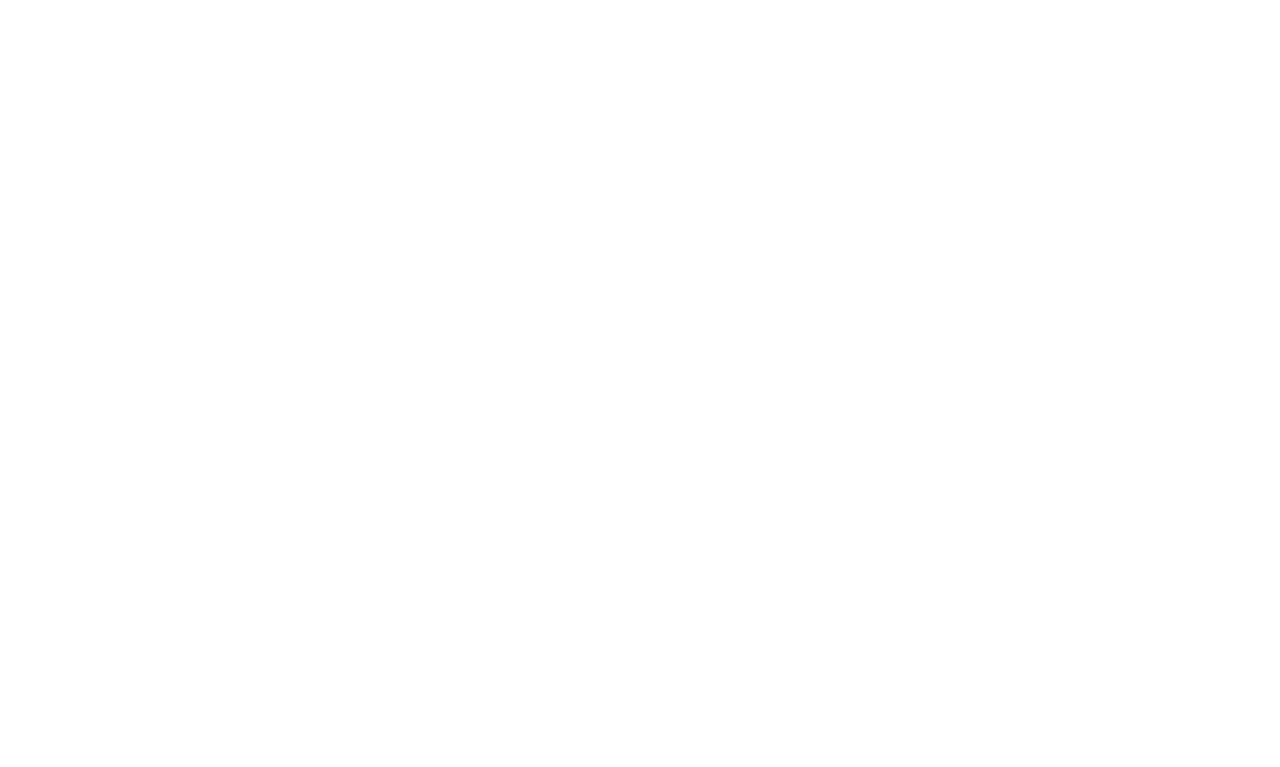
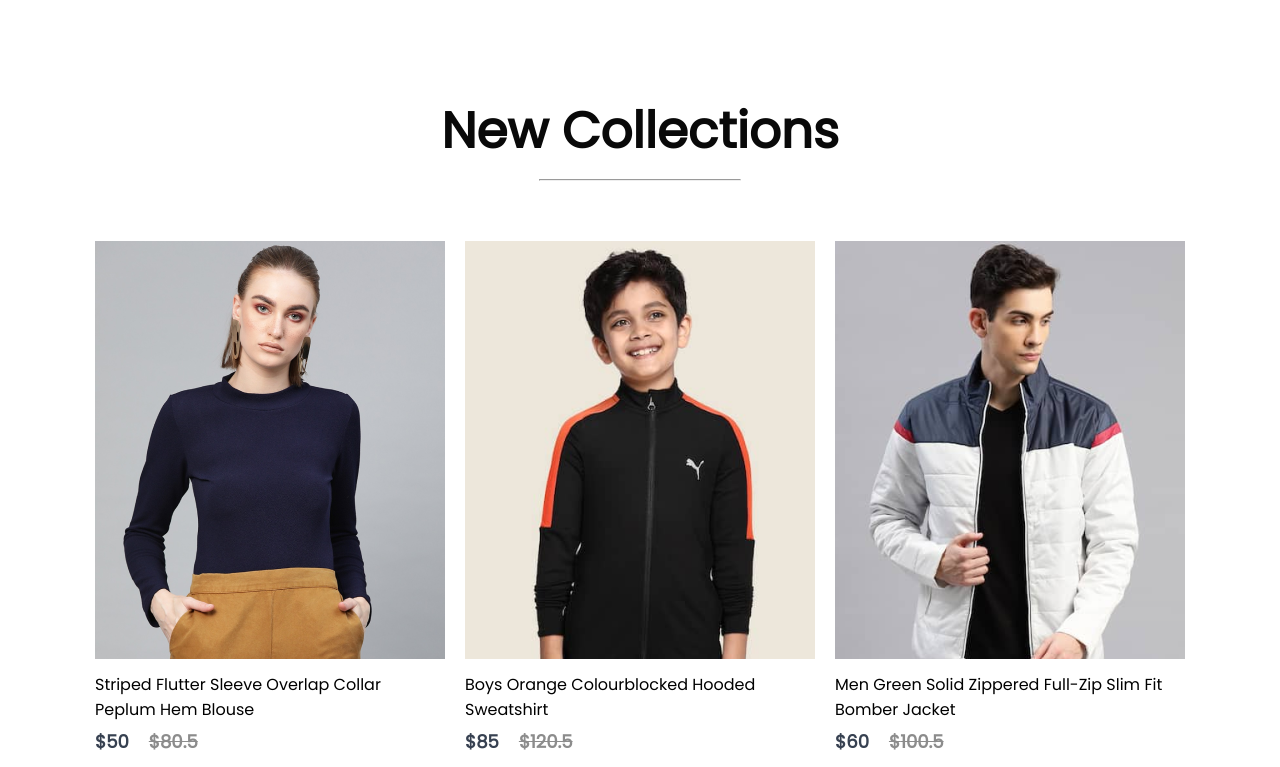
Before and after one commit to OmariMoaad/E-commerce, a React (Create React App) app in the folder frontend/: page / in a window 1280 px wide. Shown: the part 2153-2920 px from the top of the page. Before the commit the page ends 2247 px from the top, so only its background shows below. Built offline with nearby package versions, Linux system fonts and the light colour scheme.

Commit message:
secend commit

```diff
--- /dev/null
+++ b/frontend/src/Components/NewCollections/NewCollections.css
@@ -0,0 +1,25 @@
+.new-collections{
+height: 90vh;
+display: flex;
+flex-direction: column;
+align-items: center;
+gap: 10px;}
+.new-collections h1 {
+    font-size: 50px;
+    font-weight: 600;
+    color: #090909;
+}
+.new-collections hr{
+    width: 200px;
+    height: 5px;
+    background-color: #252525;
+    border-radius: 10px;
+}
+.new-collections-item{
+    margin: 50px ;
+    display: flex;
+    align-items: center;
+    justify-content: center;
+    gap: 20px;
+    flex-wrap: wrap;
+}
--- /dev/null
+++ b/frontend/src/Components/NewCollections/NewCollections.jsx
@@ -0,0 +1,26 @@
+import React from 'react'
+import './NewCollections.css'
+import  new_collections  from '../Assets/new_collections'
+import Item from '../Item/Item'
+export default function NewCollections() {
+  return (
+    <div className="new-collections">
+        <h1>New Collections</h1>
+        <hr/>
+        <div className="new-collections-item">
+            {new_collections.map((item, i) => {
+                return (
+                  <Item
+                    key={i}
+                    id={item.id}
+                    name={item.name}
+                    image={item.image}
+                    new_price={item.new_price}
+                    old_price={item.old_price}
+                  />
+                );
+            })}
+        </div>
+    </div>
+  )
+}
--- a/frontend/src/Pages/Shop.jsx
+++ b/frontend/src/Pages/Shop.jsx
@@ -2,6 +2,7 @@
 import Hero from "../Components/Hero/Hero";
 import Popular from "../Components/Popular/Popular";
 import Offers from "../Components/Offers/Offers";
+import NewCollections from "../Components/NewCollections/NewCollections";
 
 const Shop = () => {
   return (
@@ -9,6 +10,7 @@
       <Hero />
       <Popular />
       <Offers/>
+      <NewCollections />
     </div>
   );
 };
```
